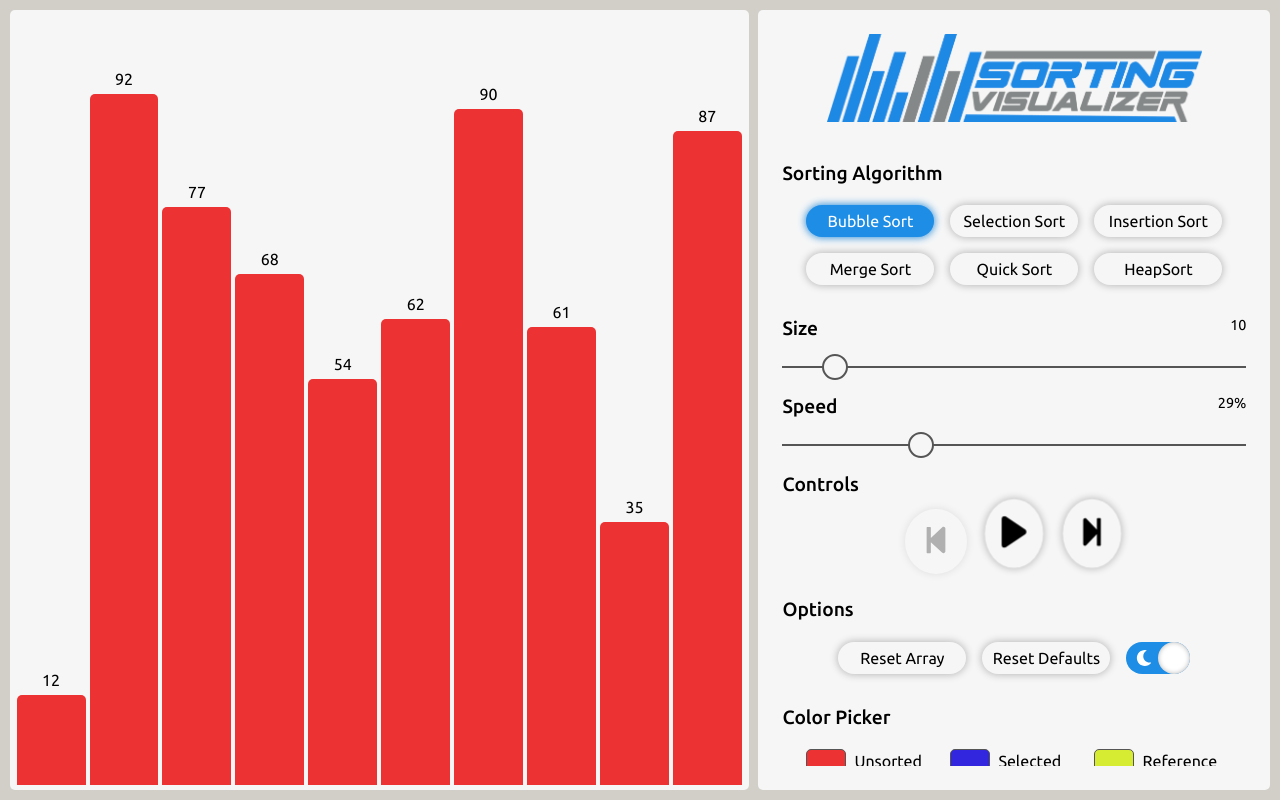
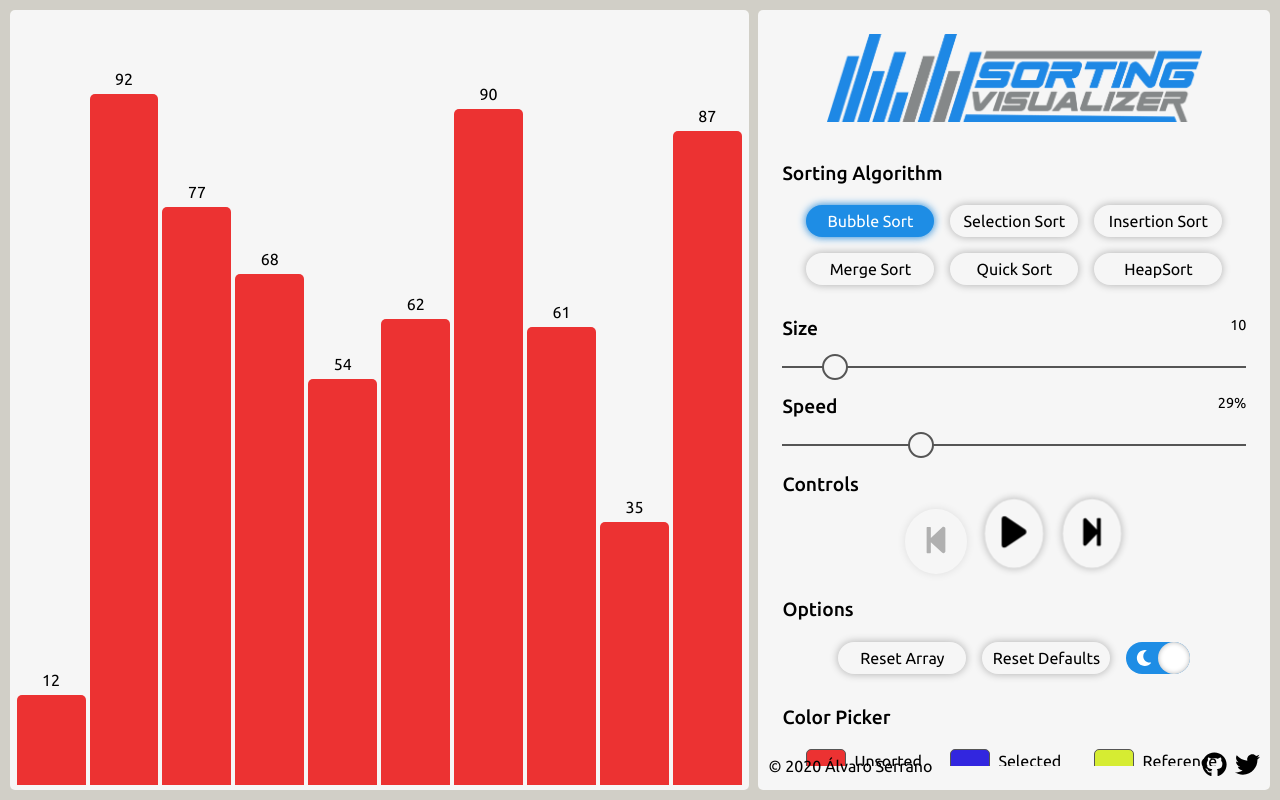
Before and after one commit to alsersan/sorting-visualizer, a React (Create React App) app: page / in a window 1280 px wide. Built offline with nearby package versions, Linux system fonts and the light colour scheme.

Commit message:
first implementation of footer>

```diff
--- /dev/null
+++ b/src/components/Sidebar/components/Footer.js
@@ -0,0 +1,30 @@
+import React from "react";
+import styled from "styled-components";
+
+import { FaGithub } from "react-icons/fa";
+import { FaTwitter } from "react-icons/fa";
+
+const Container = styled.div`
+  position: absolute;
+  width: 100%;
+  display: flex;
+  justify-content: space-between;
+  align-items: center;
+  bottom: 0;
+  left: 0;
+  padding: 10px;
+`;
+
+const Footer = () => {
+  return (
+    <Container>
+      <span>&copy; 2020 Álvaro Serrano</span>
+      <div>
+        <FaGithub size={25} style={{ marginLeft: "0.5rem" }} />
+        <FaTwitter size={25} style={{ marginLeft: "0.5rem" }} />
+      </div>
+    </Container>
+  );
+};
+
+export default Footer;
--- a/src/components/Sidebar/index.js
+++ b/src/components/Sidebar/index.js
@@ -3,8 +3,10 @@ import styled from "styled-components";
 
 import Logo from "./components/Logo";
 import MainContainer from "./components/MainContainer";
+import Footer from "./components/Footer";
 
 const StyledSidebar = styled.div`
+  position: relative;
   height: 100%;
   width: 32rem;
   padding: 1.5rem 0;
@@ -21,6 +23,7 @@ const Sidebar = () => {
       {console.log("SIDEBAR")}
       <Logo />
       <MainContainer />
+      <Footer />
     </StyledSidebar>
   );
 };
```
